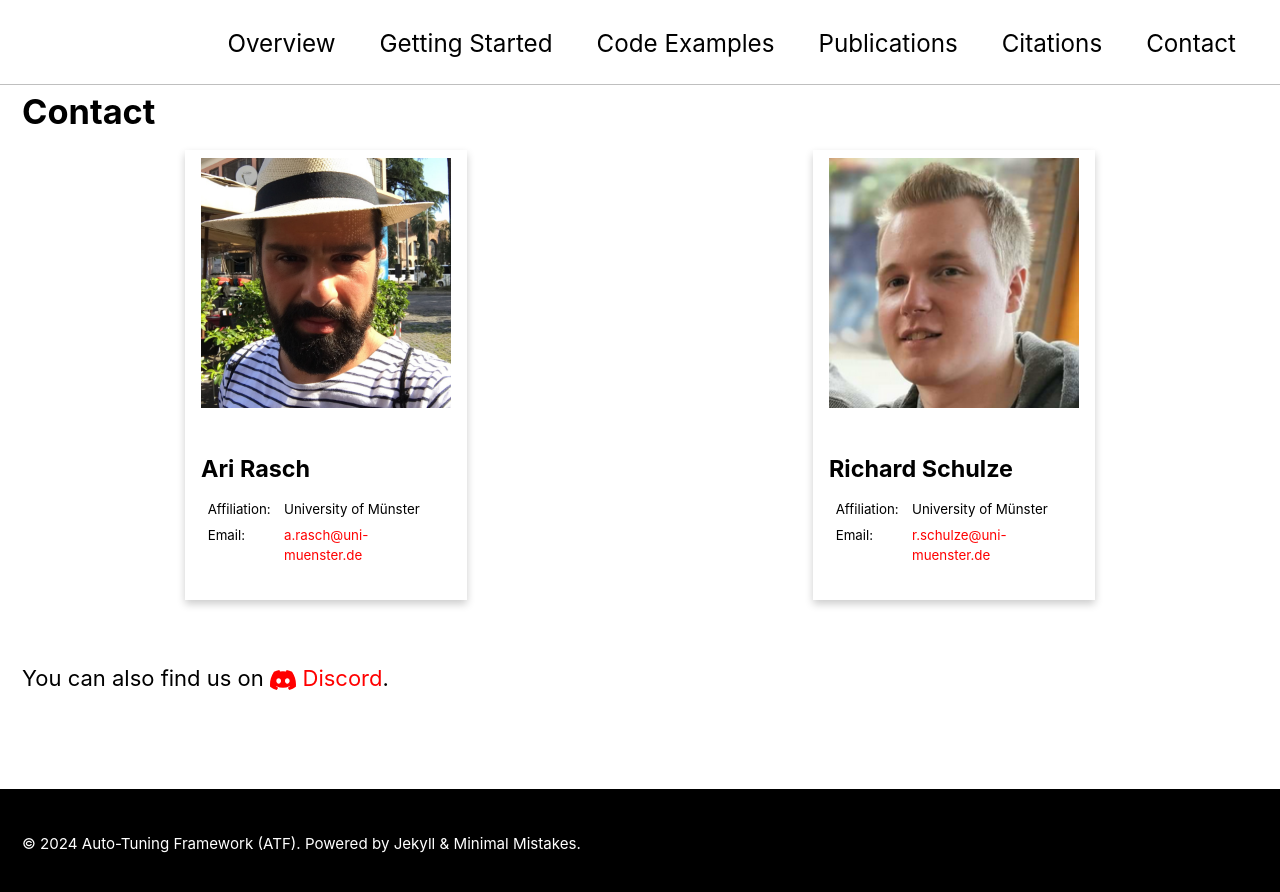
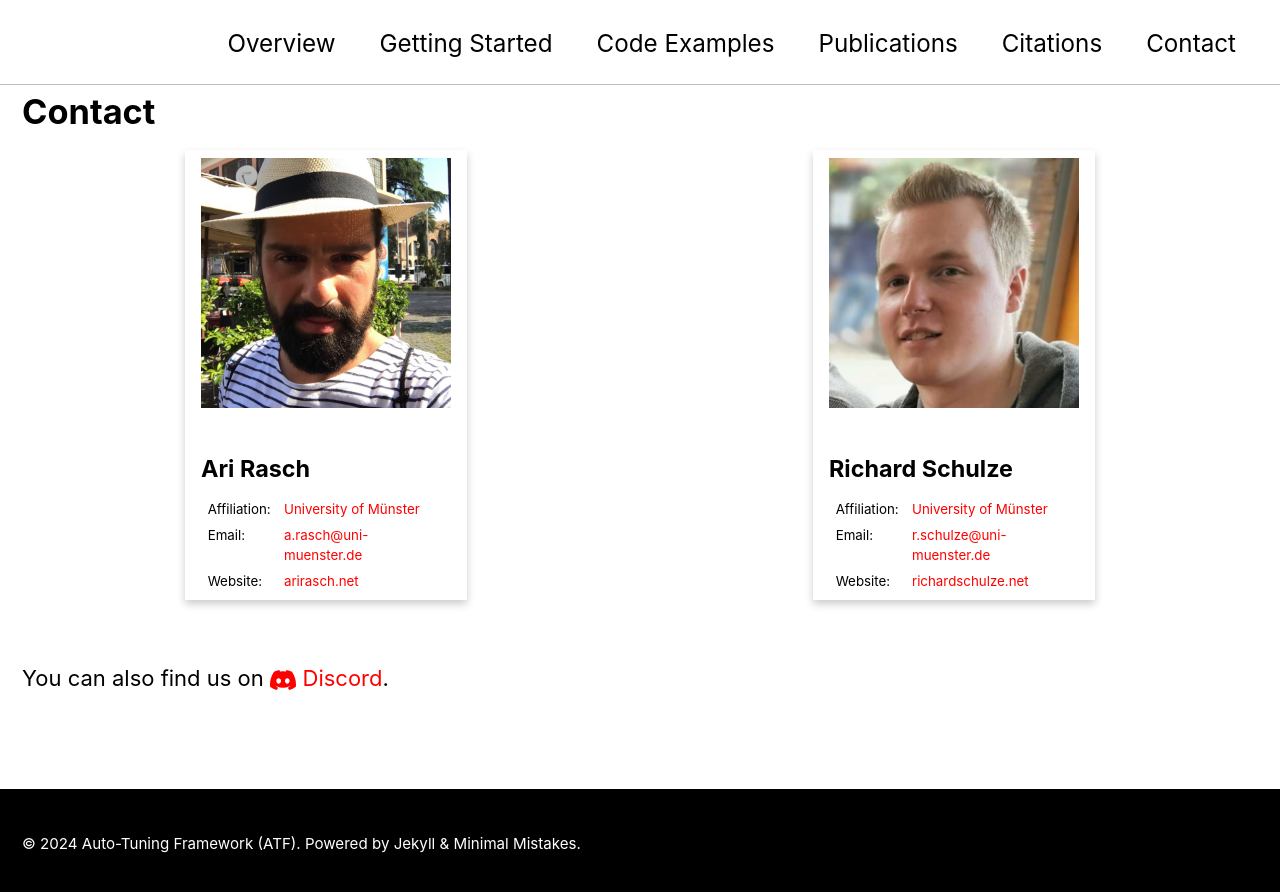
Before and after one commit to atf-tuner/atf-tuner.github.io, a Jekyll site: the page built from index.md, in a window 1280 px wide and 900 px high, scrolled down 6491 px. Shown: the top 892 px of the window. Built offline with Jekyll 4.4.1, drawn with Linux system fonts in a browser that asks for light colours; cached includes are drawn as plain includes.

Commit message:
Fix typos and add links

```diff
--- a/index.md
+++ b/index.md
@@ -354,8 +354,9 @@ Please use the following citation, when referring to ATF's:
       <a href="https://arirasch.net" style="color: black"><img src="assets/images/ari.JPG" alt="Avatar"></a>
       <a href="https://arirasch.net" style="color: black"><h4><b>Ari Rasch</b></h4></a>
       <table>
-        <tr><td>Affiliation:</td><td>University of Münster</td></tr>
+        <tr><td>Affiliation:</td><td><a href="https://www.uni-muenster.de/en/">University of Münster</a></td></tr>
         <tr><td>Email:</td><td><a href="mailto:a.rasch@uni-muenster.de?cc=r.schulze@uni-muenster.de">a.rasch@uni-muenster.de</a></td></tr>
+        <tr><td>Website:</td><td><a href="https://www.arirasch.net">arirasch.net</a></td></tr>
       </table>
     </div>
   </div>
@@ -364,8 +365,9 @@ Please use the following citation, when referring to ATF's:
       <a href="https://richardschulze.net" style="color: black"><img src="assets/images/richard.PNG" alt="Avatar"></a>
       <a href="https://richardschulze.net" style="color: black"><h4><b>Richard Schulze</b></h4></a>
       <table>
-        <tr><td>Affiliation:</td><td>University of Münster</td></tr>
+        <tr><td>Affiliation:</td><td><a href="https://www.uni-muenster.de/en/">University of Münster</a></td></tr>
         <tr><td>Email:</td><td><a href="mailto:r.schulze@uni-muenster.de?cc=a.rasch@uni-muenster.de">r.schulze@uni-muenster.de</a></td></tr>
+        <tr><td>Website:</td><td><a href="https://www.richardschulze.net">richardschulze.net</a></td></tr>
       </table>
     </div>
   </div>
```
